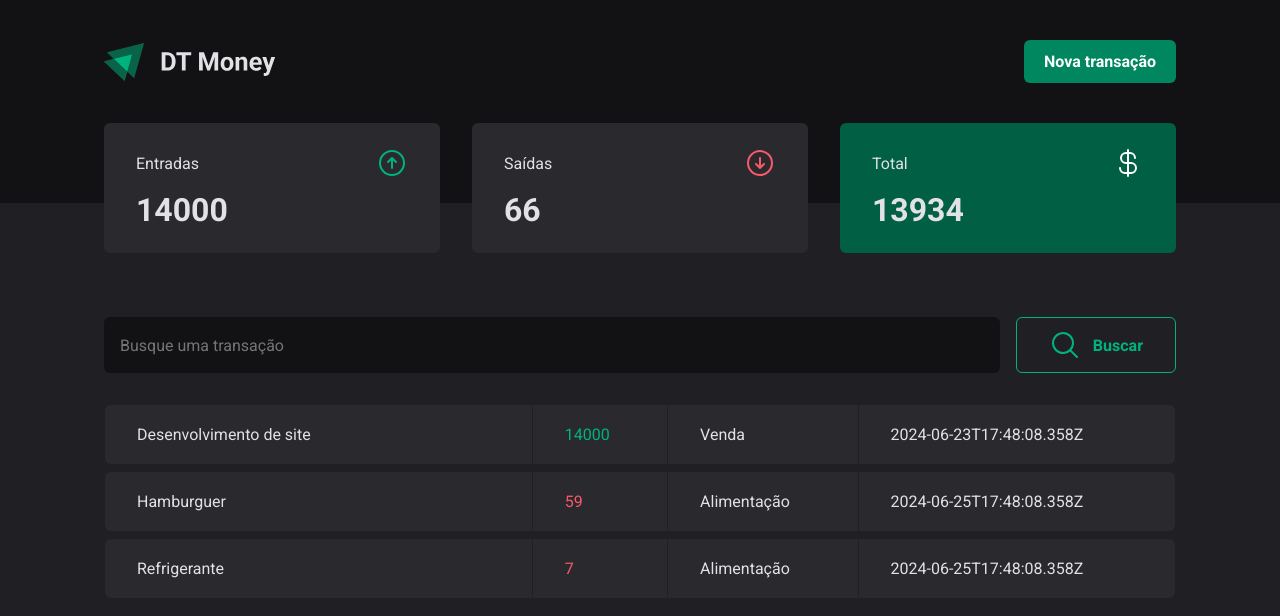
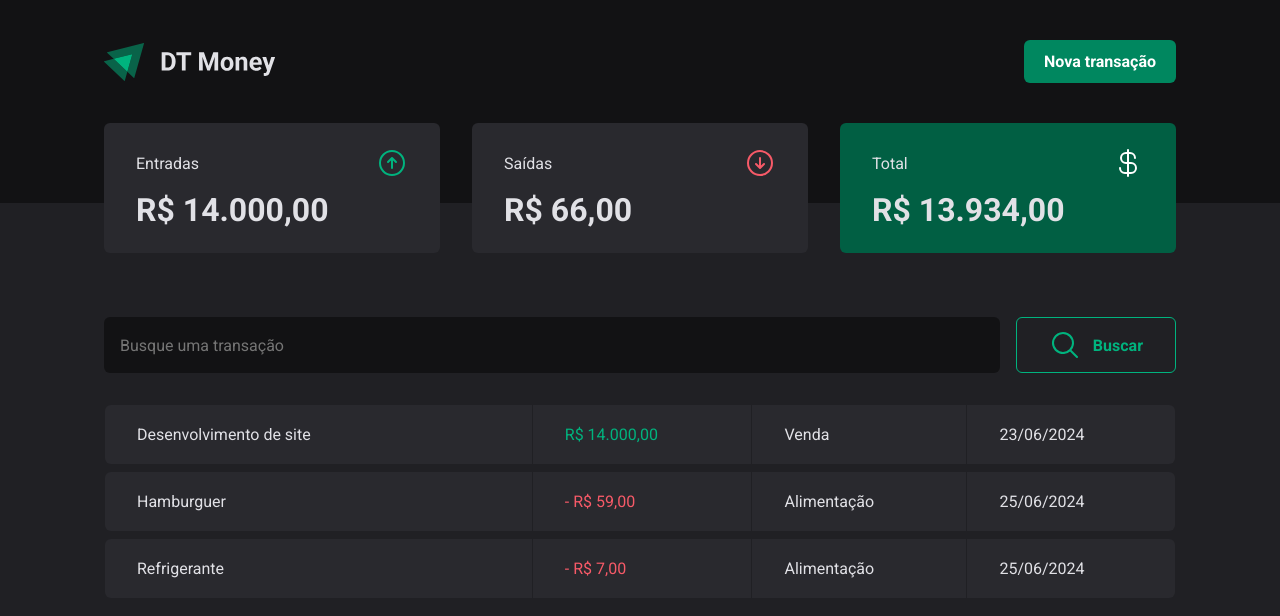
Before and after one commit to kauan2812/dt-money, a React (Vite) app: page / in a window 1280 px wide. Shown: the top 616 px of the page. Built offline with nearby package versions, Linux system fonts and the light colour scheme; data requests are answered from the project's data file.

Commit message:
formatted dates and prices

```diff
--- a/src/components/Summary/index.tsx
+++ b/src/components/Summary/index.tsx
@@ -2,6 +2,7 @@
 import { SummaryCard, SummaryContainer } from "./styles";
 import { useContext } from "react";
 import { TransactionsContext } from "../../contexts/TransactionsContext";
+import { priceFormatter } from "../../utils/formatter";
 
 export function Summary() {
   const { transactions } = useContext(TransactionsContext)
@@ -28,7 +29,7 @@
           <p>Entradas</p>
           <ArrowCircleUp size={32} color="#00B37E"/>
         </header>
-        {summary.income}
+        {priceFormatter.format(summary.income)}
       </SummaryCard>
 
       <SummaryCard>
@@ -36,7 +37,7 @@
           <p>Saídas</p>
           <ArrowCircleDown size={32} color="#F75A68"/>
         </header>
-        {summary.outcome}
+        {priceFormatter.format(summary.outcome)}
       </SummaryCard>
 
       <SummaryCard variant="green">
@@ -44,7 +45,7 @@
           <p>Total</p>
           <CurrencyDollar size={32} color="#fff"/>
         </header>
-        {summary.total}
+        {priceFormatter.format(summary.total)}
       </SummaryCard>
     </SummaryContainer>
   )
--- a/src/components/Table/index.tsx
+++ b/src/components/Table/index.tsx
@@ -1,6 +1,7 @@
 import { useContext } from "react";
 import { PriceHighLight, TransactionsContainer, TransactionsTable } from "./styles";
 import { TransactionsContext } from "../../contexts/TransactionsContext";
+import { dateFormatter, priceFormatter } from "../../utils/formatter";
 
 export function Table() {
   const { transactions } = useContext(TransactionsContext)
@@ -15,10 +16,13 @@
               <tr key={transaction.id}>
                 <td width="40%">{transaction.description}</td>
                 <td>
-                  <PriceHighLight variant={transaction.type}>{transaction.price}</PriceHighLight>
+                  <PriceHighLight variant={transaction.type}>
+                    {transaction.type === 'outcome' && '- '}
+                    {priceFormatter.format(transaction.price)}
+                  </PriceHighLight>
                 </td>
                 <td>{transaction.category}</td>
-                <td>{transaction.createdAt}</td>
+                <td>{dateFormatter.format(new Date(transaction.createdAt))}</td>
               </tr>
             )
           })}
--- /dev/null
+++ b/src/utils/formatter.ts
@@ -0,0 +1,6 @@
+export const dateFormatter = new Intl.DateTimeFormat('pt-BR')
+
+export const priceFormatter = new Intl.NumberFormat('pt-BR', {
+  style: 'currency',
+  currency: 'BRL'
+})
```
